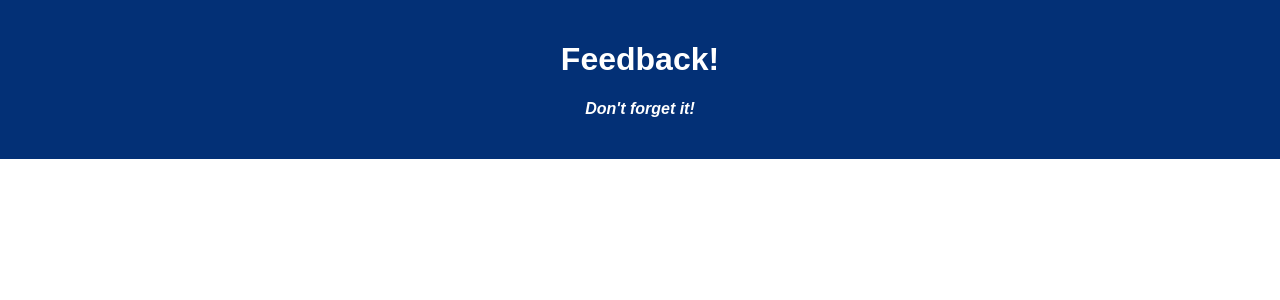
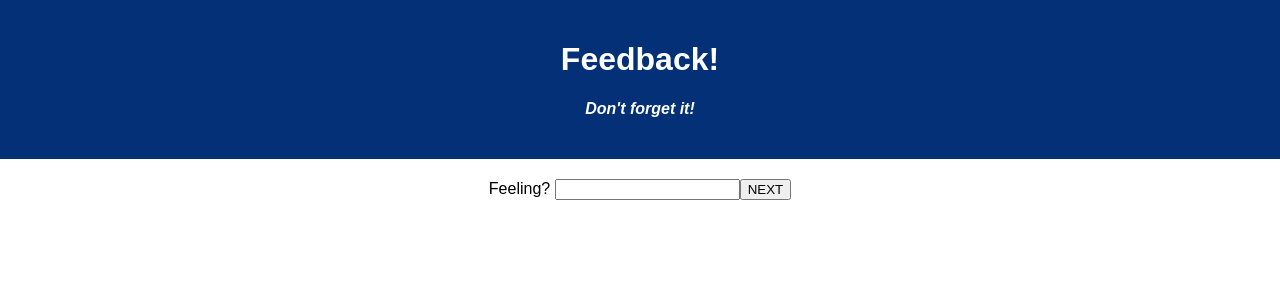
Before and after one commit to sseang/weekend-redux-feedback-loop, a React (Vite) app: page / in a window 1280 px wide. Shown: the top 300 px of the page. Built offline with nearby package versions, Linux system fonts and the light colour scheme.

Commit message:
created feeling form

```diff
--- a/src/components/App/App.jsx
+++ b/src/components/App/App.jsx
@@ -1,15 +1,27 @@
 import React from 'react';
+import { useState } from 'react';
+
 import axios from 'axios';
 import './App.css';
 
 function App() {
+  const [inputFeeling, setInputFeeling] = useState('');
 
   return (
-    <div className='App'>
-      <header className='App-header'>
-        <h1 className='App-title'>Feedback!</h1>
+    <div className="App">
+      <header className="App-header">
+        <h1 className="App-title">Feedback!</h1>
         <h4>Don't forget it!</h4>
       </header>
+      <form>
+        <label>Feeling? </label>
+        <input
+          data-testid="input"
+          onChange={(event) => setInputFeeling(event.target.value)}
+          value={inputFeeling}
+        />
+        <button data-testid="next">NEXT</button>
+      </form>
     </div>
   );
 }
```
Also changed, not shown: package.json (+6 -1 lines), 1 other file (tests, documents, lock files or other folders).
